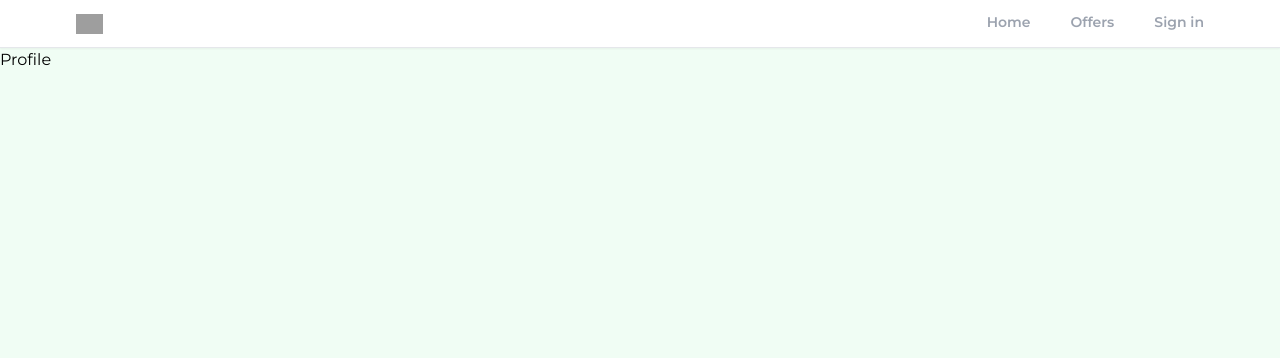
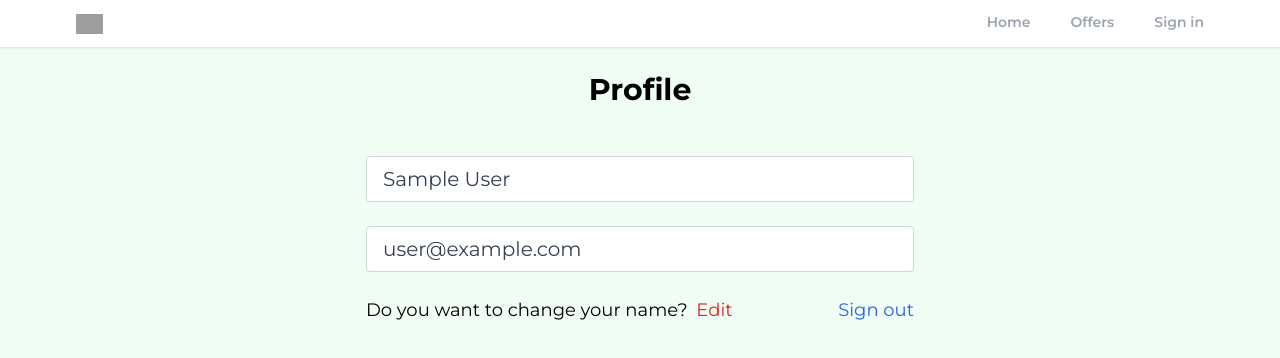
Before and after one commit to adewale2018/realtor_project, a React (Create React App) app: page /profile in a window 1280 px wide. Shown: the top 358 px of the page. Built offline with nearby package versions, Linux system fonts and the light colour scheme; no server answers; sample sign-in values are in the browser's storage; grey boxes are pictures that could not be loaded.

Commit message:
add private route and profile page

```diff
--- a/src/App.js
+++ b/src/App.js
@@ -1,20 +1,20 @@
 import { ForgotPassword, Home, Offers, Profile, SignIn, SignUp } from './pages';
 import { Route, BrowserRouter as Router, Routes } from 'react-router-dom';
+import PrivateRoute from './components/private-route/PrivateRoute';
 
 import { Header } from './components';
 import { ToastContainer } from 'react-toastify';
-
-// import ForgotPassword from './pages'
 
 const App = () => {
   return (
     <>
       <Router>
         <Header />
-        {/* <ForgotPassword /> */}
         <Routes>
           <Route path='/' element={<Home />} />
-          <Route path='/profile' element={<Profile />} />
+          <Route path='/profile' element={<PrivateRoute />}>
+            <Route path='/profile' element={<Profile />} />
+          </Route>
           <Route path='/sign-in' element={<SignIn />} />
           <Route path='/sign-up' element={<SignUp />} />
           <Route path='/forgot-password' element={<ForgotPassword />} />
@@ -22,7 +22,7 @@ const App = () => {
         </Routes>
       </Router>
       <ToastContainer
-        position="top-right"
+        position='top-right'
         autoClose={5000}
         hideProgressBar={false}
         newestOnTop={false}
@@ -31,8 +31,8 @@ const App = () => {
         pauseOnFocusLoss
         draggable
         pauseOnHover
-        theme="dark"
- />
+        theme='dark'
+      />
     </>
   );
 };
--- /dev/null
+++ b/src/components/private-route/PrivateRoute.jsx
@@ -0,0 +1,13 @@
+import React from 'react';
+import { Outlet, Navigate } from 'react-router';
+import { useAuthStatus } from '../../hooks/useAuthStatus';
+
+const PrivateRoute = () => {
+  const { loggedIn, checkStatus } = useAuthStatus();
+  if (checkStatus) {
+    return <h1>Loading...</h1>;
+  }
+  return loggedIn ? <Outlet /> : <Navigate to='/sign-in' />;
+};
+
+export default PrivateRoute;
--- /dev/null
+++ b/src/hooks/useAuthStatus.jsx
@@ -0,0 +1,18 @@
+import { useState, useEffect } from 'react';
+import { getAuth, onAuthStateChanged } from 'firebase/auth';
+
+export const useAuthStatus = () => {
+  const [loggedIn, setLoggedIn] = useState(false);
+  const [checkStatus, setCheckStatus] = useState(true);
+
+  useEffect(() => {
+    const auth = getAuth();
+    onAuthStateChanged(auth, (user) => {
+      if (user) {
+        setLoggedIn(true);
+      }
+      setCheckStatus(false);
+    });
+  }, []);
+  return { loggedIn, checkStatus };
+};
--- a/src/pages/profile/Profile.jsx
+++ b/src/pages/profile/Profile.jsx
@@ -1,9 +1,76 @@
-import React from 'react'
+import React, { useState } from 'react';
+import { getAuth } from 'firebase/auth';
+import { useNavigate } from 'react-router';
+import { toast } from 'react-toastify';
 
 const Profile = () => {
+  const auth = getAuth();
+  const navigate = useNavigate();
+  const [formData, setFormData] = useState({
+    email: auth.currentUser.email,
+    name: auth.currentUser.displayName,
+  });
+
+  const handleChange = (e) => {
+    const { name, value } = e.target;
+    setFormData((prevState) => {
+      return { ...prevState, [name]: value };
+    });
+  };
+
+  const handleLogOut = () => {
+    auth.signOut();
+    navigate('/');
+    toast.success('You have successfully log out');
+  };
+  const handleSubmit = (e) => {};
+  const { name, email } = formData;
+
   return (
-    <div>Profile</div>
-  )
-}
+    <>
+      <section>
+        <h1 className='text-3xl text-center mt-6 font-bold'>Profile</h1>
+        <div className='flex justify-center flex-wrap items-center px-6 py-12 max-w-6xl mx-auto'>
+          <form onSubmit={handleSubmit}>
+            <input
+              type='text'
+              className='mb-6 w-full px-4 py-2 text-xl text-gray-700 bg-white border-gray-300 rounded transition ease-in-out '
+              placeholder='Name'
+              id='name'
+              name='name'
+              value={name}
+              onChange={handleChange}
+              disabled
+            />
+            <input
+              type='email'
+              className='mb-6 w-full px-4 py-2 text-xl text-gray-700 bg-white border border-gray-300 rounded transition ease-in-out '
+              placeholder='Email'
+              id='email'
+              name='email'
+              value={email}
+              onChange={handleChange}
+              disabled
+            />
+            <div className='flex justify-between whitespace-pre-wrap text-sm sm:text-lg mb-6'>
+              <p>
+                Do you want to change your name?{' '}
+                <span className='text-red-600 hover:text-red-700 transition ease-in-out duration-200 cursor-pointer ml-1'>
+                  Edit
+                </span>
+              </p>
+              <p
+                onClick={handleLogOut}
+                className='text-blue-600 hover:text-blue-800 transition ease-in-out duration-200 cursor-pointer'
+              >
+                Sign out
+              </p>
+            </div>
+          </form>
+        </div>
+      </section>
+    </>
+  );
+};
 
-export default Profile
+export default Profile;
```
Also changed, not shown: src/pages/auth/SignUp.jsx (+10 -10 lines), 1 other file (tests, documents, lock files or other folders).
